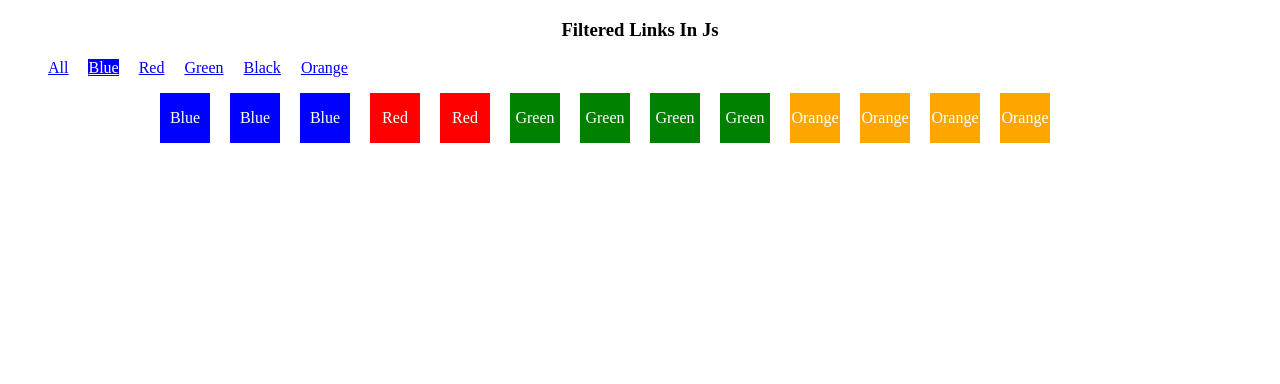
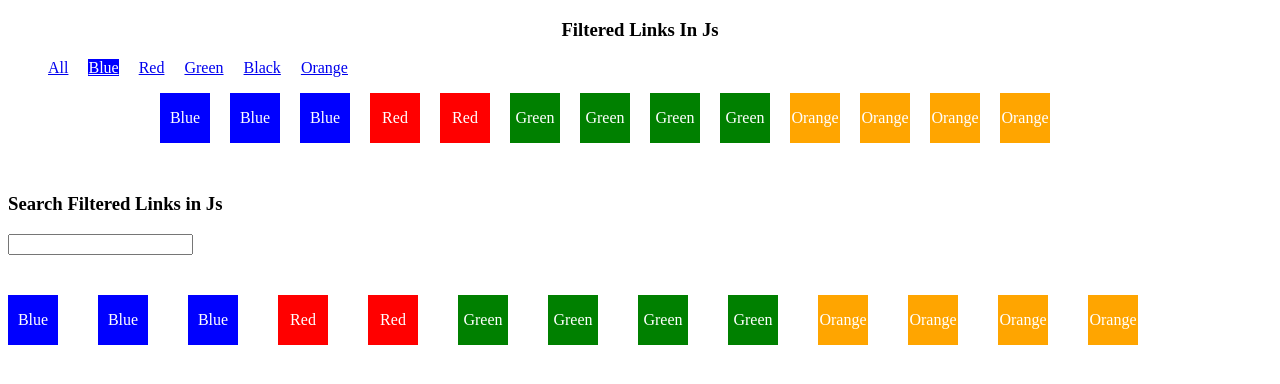
Before and after one commit to savus/FiltersJs-React, a React (Vite) app: page / in a window 1280 px wide. Shown: the top 384 px of the page. Built offline with nearby package versions, Linux system fonts and the light colour scheme.

Commit message:
finish filter-links in javascript section

```diff
--- a/src/App.tsx
+++ b/src/App.tsx
@@ -80,6 +80,51 @@ function App() {
         </div>
         <div className="filtered-block">Black</div>
       </div>
+      <div className="search-input-filter">
+        <h3>Search Filtered Links in Js</h3>
+        <input type="text" className="search-input-field" />
+        <div className="search-filtered-blocks">
+          <div className="filtered-block blue" data-item="blue">
+            Blue
+          </div>
+          <div className="filtered-block blue" data-item="blue">
+            Blue
+          </div>
+          <div className="filtered-block blue" data-item="blue">
+            Blue
+          </div>
+          <div className="filtered-block red" data-item="red">
+            Red
+          </div>
+          <div className="filtered-block red" data-item="red">
+            Red
+          </div>
+          <div className="filtered-block green" data-item="green">
+            Green
+          </div>
+          <div className="filtered-block green" data-item="green">
+            Green
+          </div>
+          <div className="filtered-block green" data-item="green">
+            Green
+          </div>
+          <div className="filtered-block green" data-item="green">
+            Green
+          </div>
+          <div className="filtered-block orange" data-item="orange">
+            Orange
+          </div>
+          <div className="filtered-block orange" data-item="orange">
+            Orange
+          </div>
+          <div className="filtered-block orange" data-item="orange">
+            Orange
+          </div>
+          <div className="filtered-block orange" data-item="orange">
+            Orange
+          </div>
+        </div>
+      </div>
     </>
   );
 }
--- a/src/css/main.css
+++ b/src/css/main.css
@@ -50,3 +50,16 @@
 .orange {
   background-color: orange;
 }
+
+.search-input-filter {
+  margin-top: 50px;
+}
+
+.search-input-field {
+  margin-bottom: 40px;
+}
+
+.search-filtered-blocks {
+  display: flex;
+  gap: 40px;
+}
--- a/src/js/main.js
+++ b/src/js/main.js
@@ -1,11 +1,15 @@
 document.addEventListener("DOMContentLoaded", () => {
-  const filterLink = ".filter-link";
+  const dataFilter = "[data-filter]";
+  const filterLink = "filter-link";
   const filterLinkParent = ".filter-links";
   const filteredBlock = ".filtered-block";
 
-  const filterLinkContainer = document.querySelector(`${filterLinkParent}`);
-  const filterLinks = Array.from(document.querySelectorAll(`${filterLink}`));
+  const filterLinksContainer = document.querySelector(filterLinkParent);
   const filteredBlocks = document.querySelectorAll(filteredBlock);
+
+  const searchField = ".search-input-field";
+
+  const searchInputField = document.querySelector(searchField);
 
   const setActive = (element, selector) => {
     const selectedElement = document.querySelector(`${selector}.active`);
@@ -13,16 +17,23 @@ document.addEventListener("DOMContentLoaded", () => {
     element.classList.add("active");
   };
 
-  filterLinkContainer.addEventListener("click", (e) => {
+  filterLinksContainer.addEventListener("click", (e) => {
     const target = e.target;
-    if (target.classList.contains("filter-link")) {
-      const dataFilter = target.dataset.filter;
-      setActive(target, filterLink);
+    if (target.classList.contains(filterLink)) {
+      const filter = target.dataset.filter;
+      setActive(target, dataFilter);
       filteredBlocks.forEach((block) => {
         const dataItem = block.dataset.item;
-        if (dataFilter === "all") block.style.display = "flex";
-        else if (dataFilter === dataItem) block.style.display = "flex";
-        else block.style.display = "none";
+        switch (filter) {
+          case "all":
+            block.style.display = "flex";
+            break;
+          case dataItem:
+            block.style.display = "flex";
+            break;
+          default:
+            block.style.display = "none";
+        }
       });
     }
   });
```
